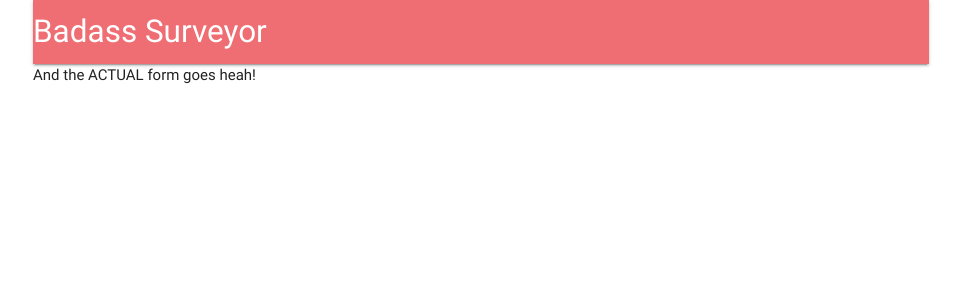
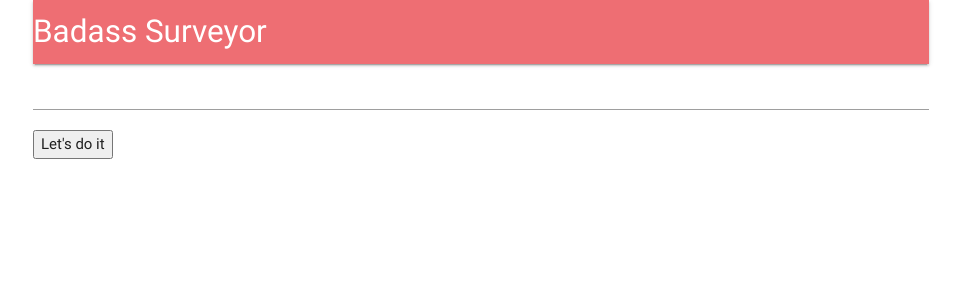
Before and after one commit to ordsec/badass-surveyor, a React (Create React App) app in the folder client/: page /surveys/new in a window 1280 px wide. Shown: the top 300 px of the page, without its empty margins (159-1120 px from the left). Built offline with nearby package versions, Linux system fonts and the light colour scheme; no server answers.

Commit message:
add preliminary form setup

```diff
--- a/client/src/components/surveys/SurveyForm.js
+++ b/client/src/components/surveys/SurveyForm.js
@@ -1,11 +1,23 @@
 import React, { Component } from 'react';
-import { reduxForm } from 'redux-form';
+import { reduxForm, Field } from 'redux-form';
 
 class SurveyForm extends Component {
   render() {
     return (
       <div>
-        And the ACTUAL form goes heah!
+        <form onSubmit={
+          // handleSubmit is provided by redux-form -
+          // it takes our functions that describes
+          // what to do with the values in the form
+          this.props.handleSubmit((values) => console.log(values))
+        }>
+          <Field
+            type="text"
+            name="surveyTitle"
+            component="input"
+          />
+          <button type="submit">Let's do it</button>
+        </form>
       </div>
     );
   }
```
